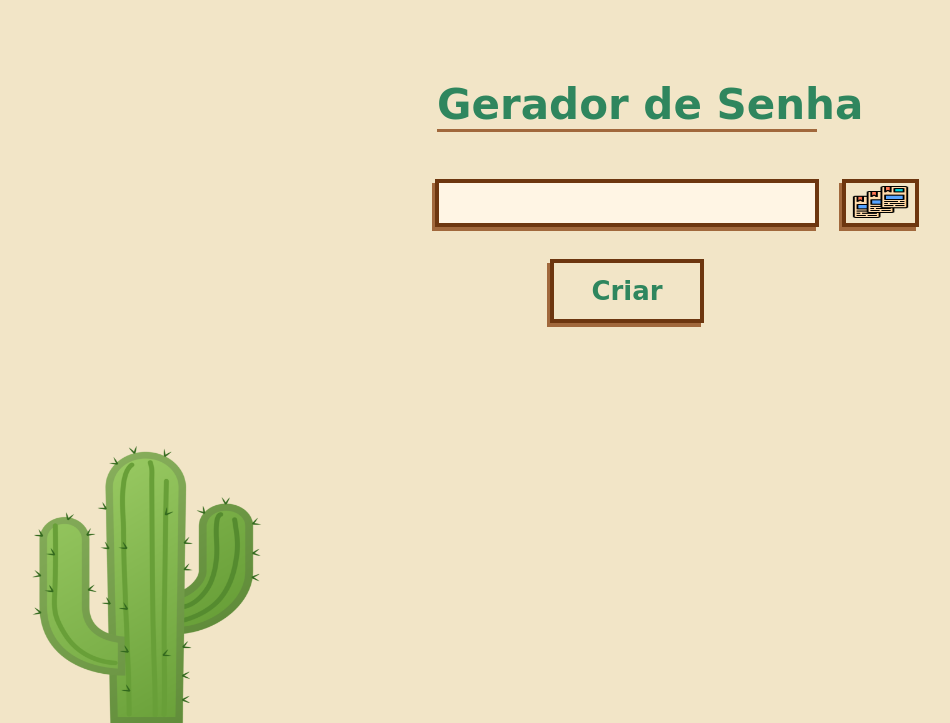
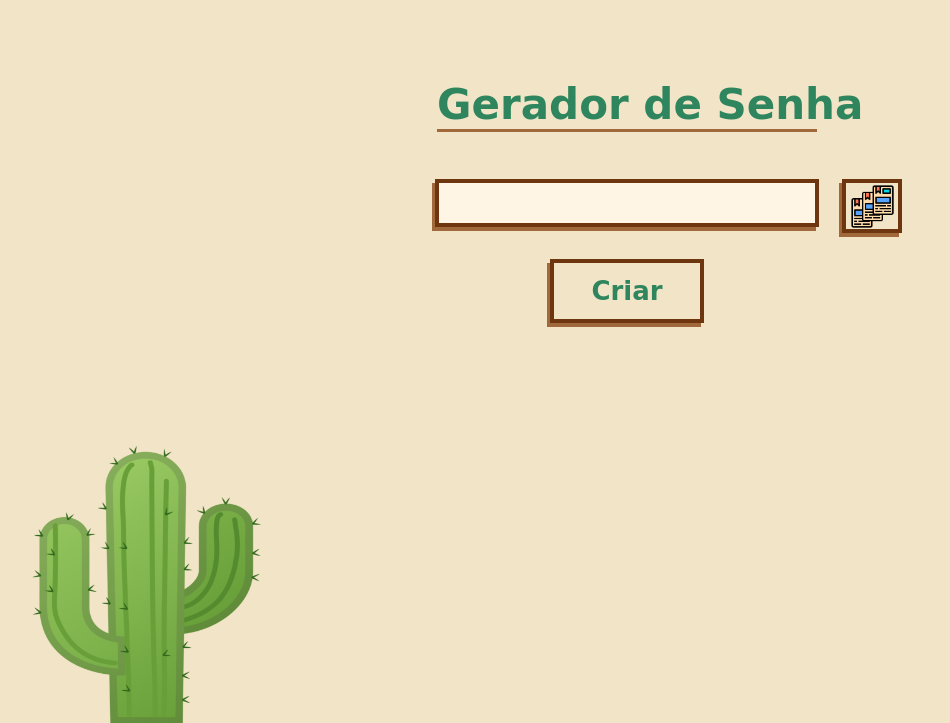
Before and after one commit to NicolasStudio/Gerador-de-senha, a plain HTML site: page index.html in a window 1280 px wide. Shown: the part 77-800 px from the top of the page, without its empty margins (13-963 px from the left). Drawn offline with Linux system fonts and the light colour scheme; a web font is replaced by a local one.

Commit message:
Update Styles.css

```diff
--- a/Style/Styles.css
+++ b/Style/Styles.css
@@ -34,6 +34,7 @@
         position: absolute;
         width: 50%;
         height: 15%;
+        padding-left: 10px;
         top: 55%;
         left: 25%;
         border: 4px solid #6d360f;
@@ -48,8 +49,8 @@
 
     .btnCopy{
         position: absolute;
-        width: 10%;
-        height: 15%;
+        width: 60px;
+        height: 54px;
         top: 55%;
         left: 78%;
         border: 4px solid #6d360f;
@@ -69,8 +70,8 @@
     .imgCopy{
         padding-top: 1%;
         bottom: -10%;
-        width: 85%;
-        height: 85%;
+        background-color: transparent;
+        width: 45px;
     }
 
     .btnGerar{
```
